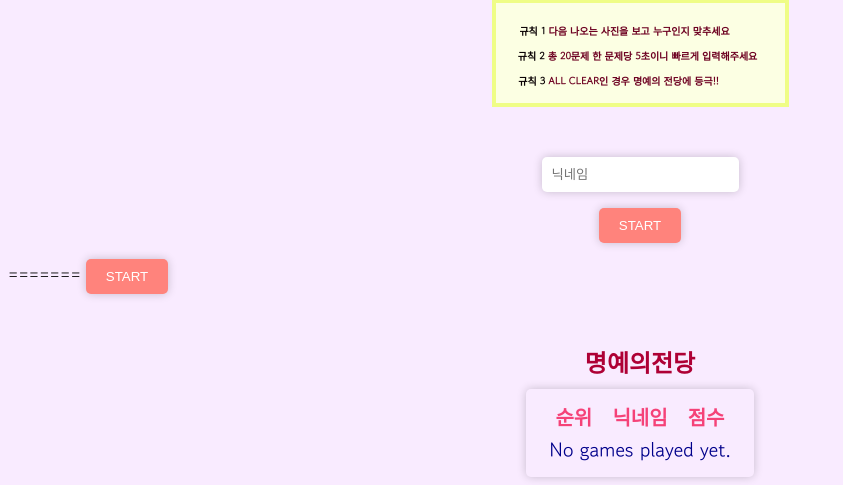
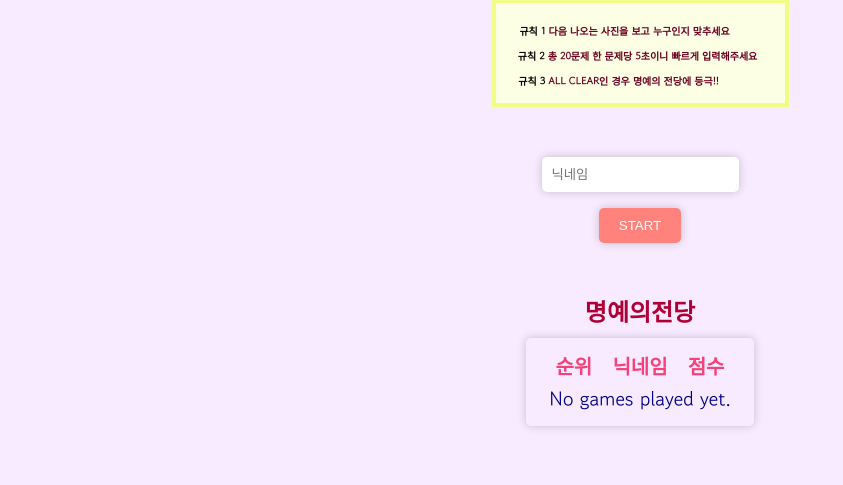
Before and after one commit to vero-zero/hongikproject1, a Django app: page /main/startmain/ in a window 1280 px wide. Shown: the part 321-806 px from the top of the page, without its empty margins (0-843 px from the left). After the commit the page ends 750 px from the top, so only its background shows below. Run offline with Django 4.2, Linux system fonts and the light colour scheme.

Commit message:
메인 버튼중복 수정

```diff
--- a/main/templates/main/main.html
+++ b/main/templates/main/main.html
@@ -43,15 +43,6 @@
         <form action="/game/startgame/" method="post">
             <input type="text" name="nickname" id="text" placeholder="닉네임"><br>
                 <p id='msg'></p>
-
-                {% csrf_token %}
-                <button>
-                        START
-                </button>
-        </form>
-    </span>
-</body>
-=======
                     {% csrf_token %}
                     <button>
                         START
```
